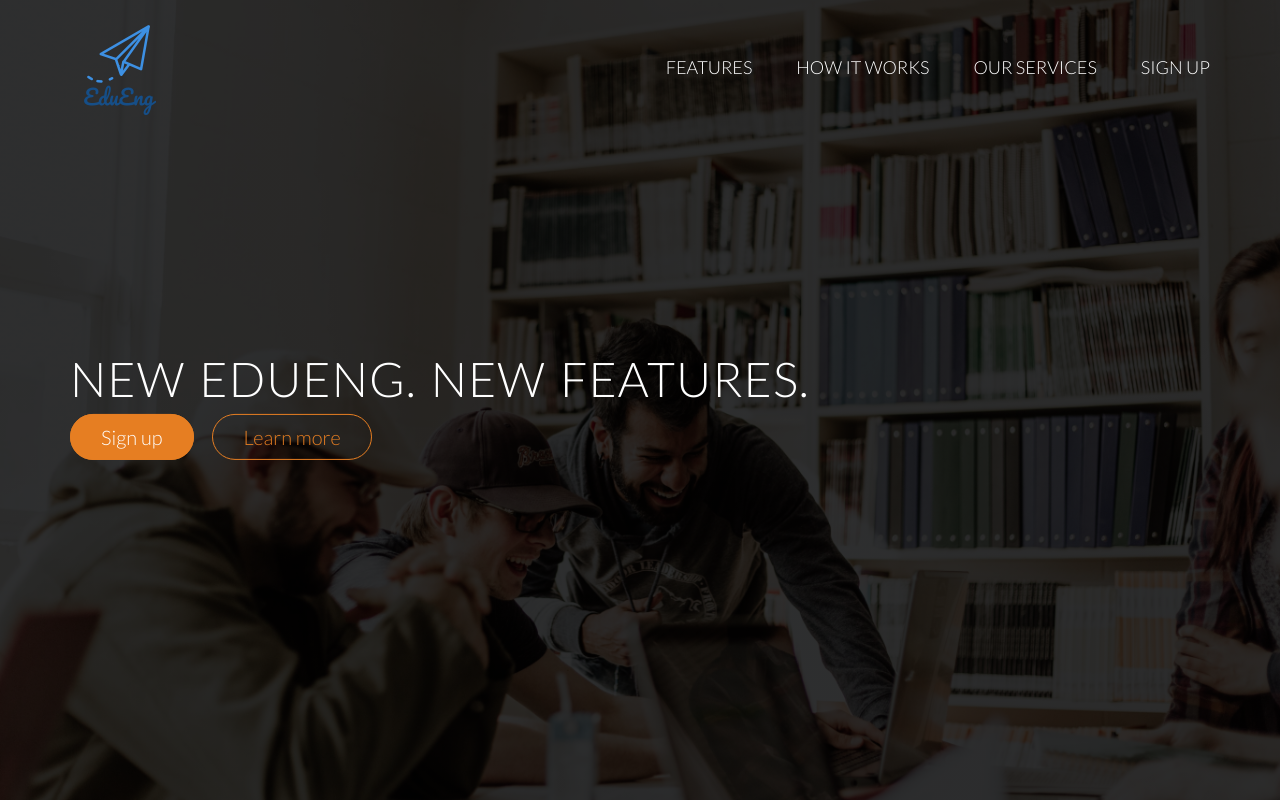
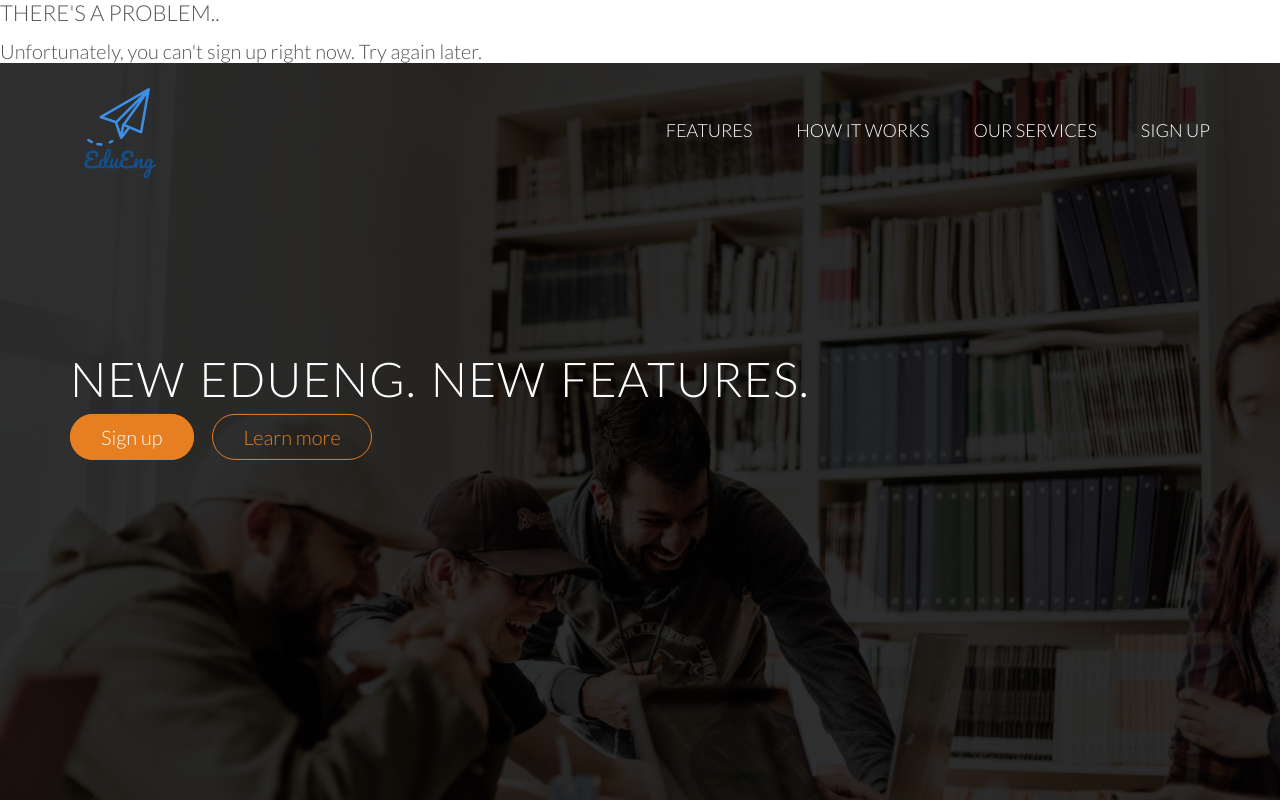
Before and after one commit to edueng/edueng-new, a plain HTML site: page index.html in a window 1280 px wide. Shown: the top 800 px of the page. Drawn offline with nearby package versions, Linux system fonts and the light colour scheme; files whose address does not match are found by name.

Commit message:
Update index.html

```diff
--- a/index.html
+++ b/index.html
@@ -28,11 +28,15 @@
     <title>EduEng</title>
 </head>
 <body>
+    <div class="signup-error">
+        <h3>There's a problem..</h3>
+        <p>Unfortunately, you can't sign up right now. Try again later.</p>
+    </div>
     <header>
         <nav>
             <div class="row">
                 <img class="logo" src="resources/img/main-logo.png" alt="Website logo">
-                <img class="logo-black" src="resources/img/main-logo.png" alt="Alternative website logo">
+                <a class="js--scroll-to-top" href="#top"><img class="logo-black" src="resources/img/main-logo.png" alt="Alternative website logo"><a href="#top"></a>
                 <ul class="main-nav js--main-nav">
                     <li><a href="#features">Features</a></li>
                     <li><a href="#works">How it works</a></li>
@@ -356,12 +360,13 @@
     <!-- Global site tag (gtag.js) - Google Analytics -->
     <script async src="https://www.googletagmanager.com/gtag/js?id=UA-130937634-1"></script>
     <script>
-      window.dataLayer = window.dataLayer || [];
-      function gtag(){dataLayer.push(arguments);}
-      gtag('js', new Date());
+    window.dataLayer = window.dataLayer || [];
+    function gtag(){dataLayer.push(arguments);}
+    gtag('js', new Date());
 
-      gtag('config', 'UA-130937634-1');
+    gtag('config', 'UA-130937634-1');
     </script>
+
 
 </body>
 </html>
```
